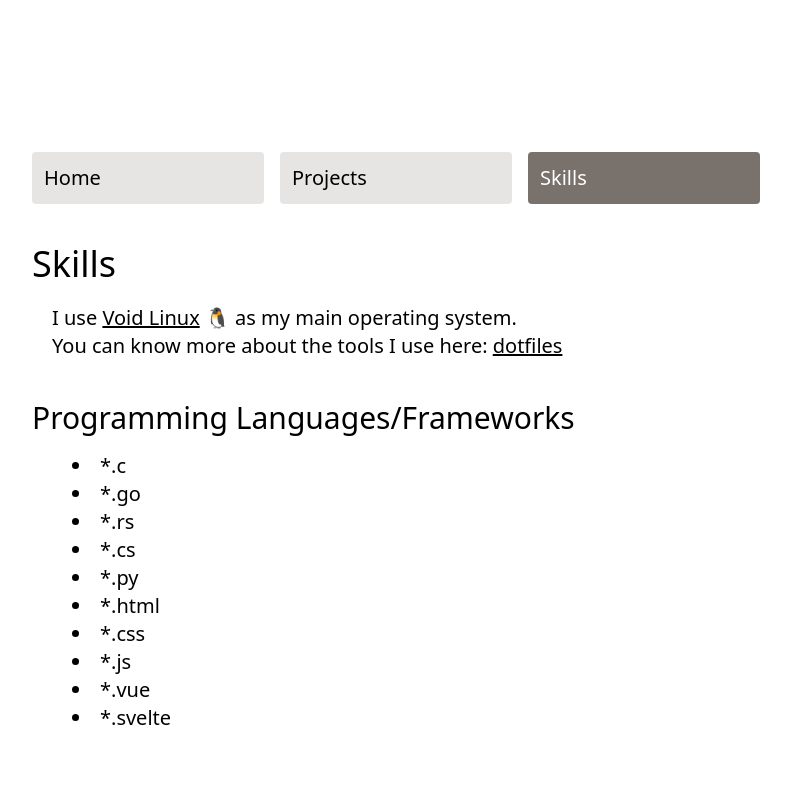
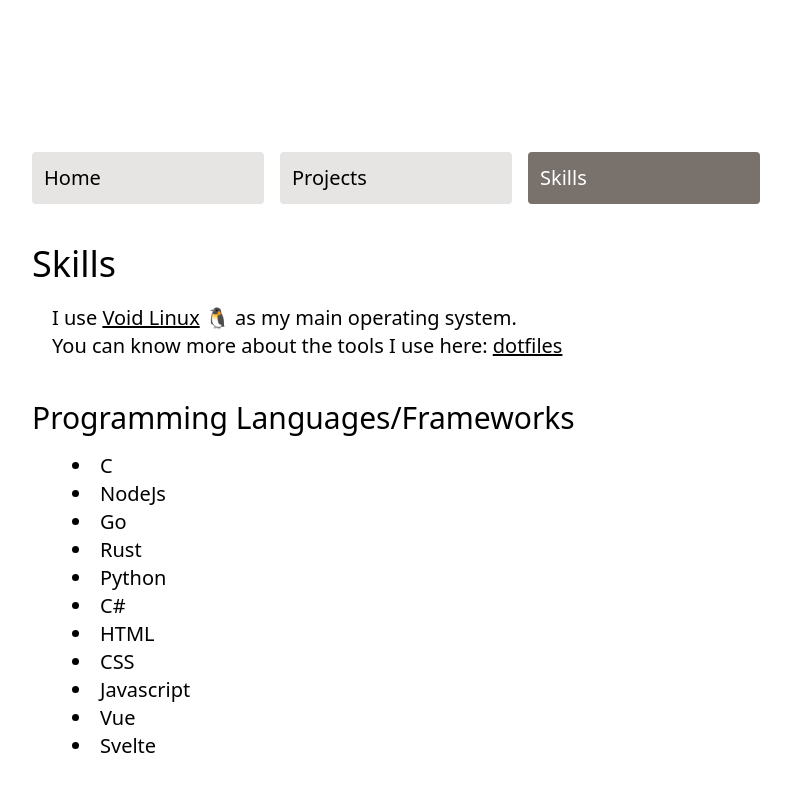
Before and after one commit to saravenpi/mywebsite, a SvelteKit app: page /skills in a window 1280 px wide. Shown: the top 792 px of the page, without its empty margins (120-911 px from the left). Built offline with nearby package versions, Linux system fonts and the light colour scheme.

Commit message:
edit: changed the list of skills style

```diff
--- a/src/routes/skills/+page.svelte
+++ b/src/routes/skills/+page.svelte
@@ -32,16 +32,17 @@
             Programming Languages/Frameworks
         </div>
         <div class="text-xl ml-10">
-            <li>*.c</li>
-            <li>*.go</li>
-            <li>*.rs</li>
-            <li>*.cs</li>
-            <li>*.py</li>
-            <li>*.html</li>
-            <li>*.css</li>
-            <li>*.js</li>
-            <li>*.vue</li>
-            <li>*.svelte</li>
+            <li>C</li>
+            <li>NodeJs</li>
+            <li>Go</li>
+            <li>Rust</li>
+            <li>Python</li>
+            <li>C#</li>
+            <li>HTML</li>
+            <li>CSS</li>
+            <li>Javascript</li>
+            <li>Vue</li>
+            <li>Svelte</li>
         </div>
     </div>
 </div>
```
